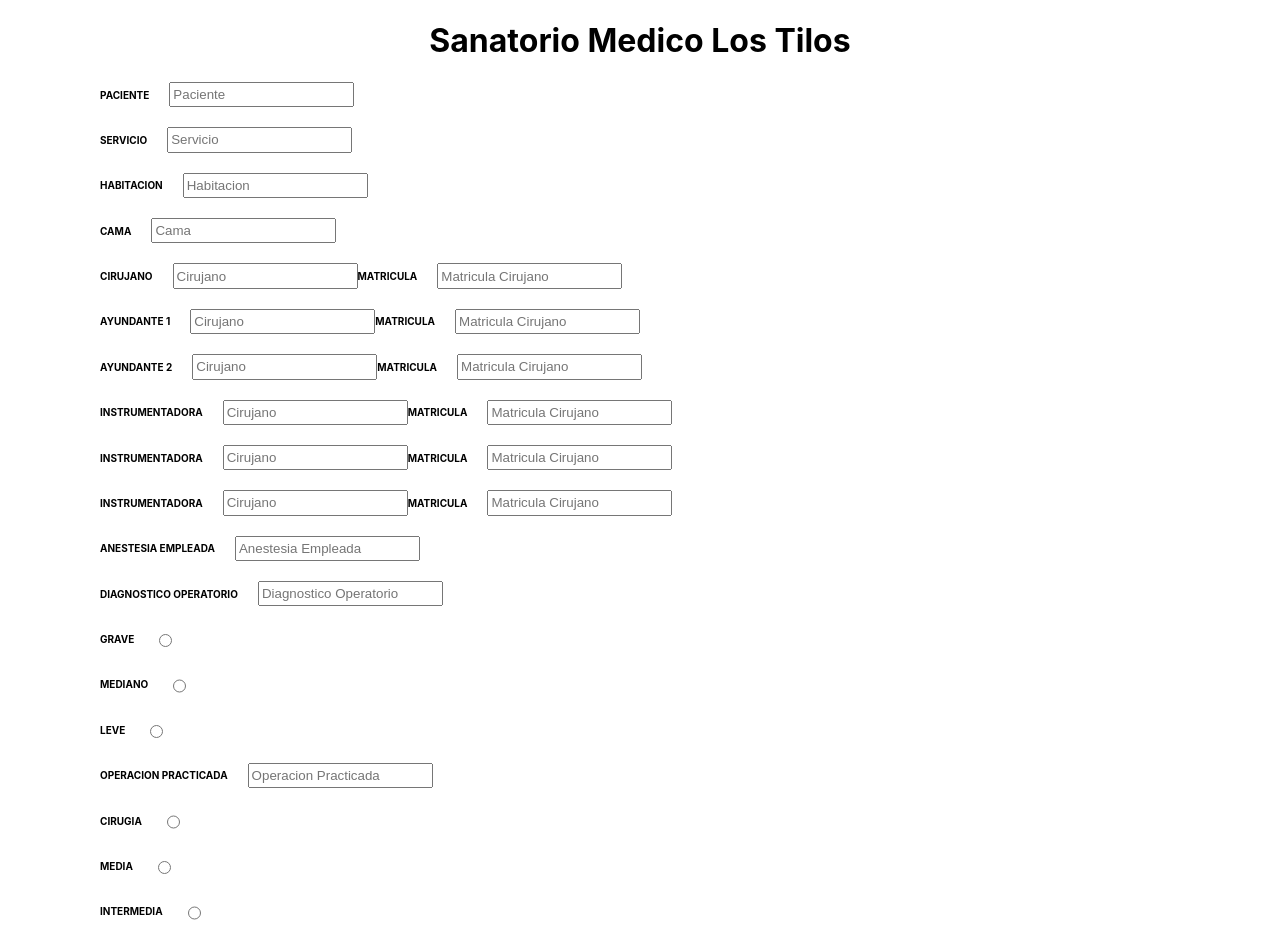
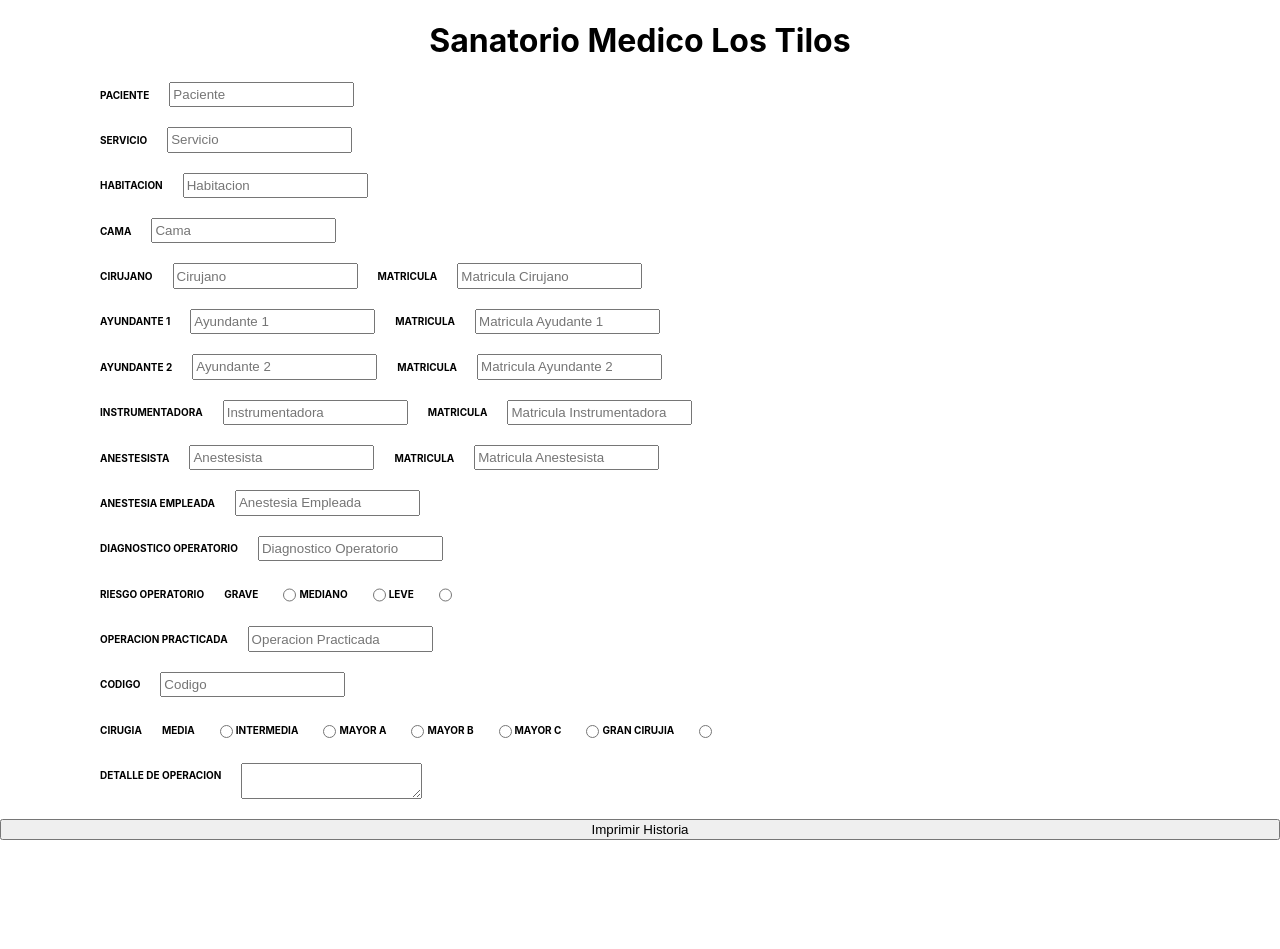
Before and after one commit to deividcingolani/clinica, a React (Create React App) app: page / in a window 1280 px wide. Shown: the top 949 px of the page. After the commit the page ends 840 px from the top, so only its background shows below. Built offline with nearby package versions, Linux system fonts and the light colour scheme.

Commit message:
clean form

```diff
--- a/src/components/FormClinica.js
+++ b/src/components/FormClinica.js
@@ -20,7 +20,7 @@ export default function FormClinica() {
           <input
             type="text"
             placeholder="Paciente"
-            {...register("Paciente", { required: true, maxLength: 80 })}
+            {...register("paciente", { required: true, maxLength: 120 })}
           />
         </div>
         <div className="row">
@@ -29,120 +29,98 @@ export default function FormClinica() {
           <input
             type="text"
             placeholder="Servicio"
-            {...register("Servicio", { required: true, maxLength: 100 })}
+            {...register("servicio", { required: true, maxLength: 100 })}
           />
         </div>
         <div className="row">
           <h1 className="label">Habitacion</h1>
 
           <input
-            type="text"
+            type="number"
             placeholder="Habitacion"
-            {...register("Habitacion", {
-              required: true,
-              pattern: /^\S+@\S+$/i,
-            })}
+            {...register("habitacion")}
           />
         </div>
         <div className="row">
           <h1 className="label">Cama</h1>
 
-          <input
-            type="tel"
-            placeholder="Cama"
-            {...register("Cama", { required: true, maxLength: 12 })}
-          />
+          <input type="number" placeholder="Cama" {...register("Cama")} />
         </div>
         <div className="row">
           <h1 className="label">Cirujano</h1>
           <input
             type="text"
             placeholder="Cirujano"
-            {...register("Cirujano", { required: true })}
+            {...register("cirujano", { required: true })}
           />
-          <h1 className="label">Matricula </h1>
-
+          <h1 className="label second-column">Matricula </h1>
           <input
             type="number"
             placeholder="Matricula Cirujano"
-            {...register("Matricula Cirujano", { required: true })}
+            {...register("matriculaCirujano", { required: true })}
           />
         </div>
         <div className="row">
           <h1 className="label">Ayundante 1</h1>
           <input
             type="text"
-            placeholder="Cirujano"
-            {...register("Cirujano", { required: true })}
+            placeholder="Ayundante 1"
+            {...register("ayundate1", { required: true })}
           />
-          <h1 className="label">Matricula </h1>
+          <h1 className="label second-column">Matricula </h1>
 
           <input
             type="number"
-            placeholder="Matricula Cirujano"
-            {...register("Matricula Cirujano", { required: true })}
+            placeholder="Matricula Ayudante 1"
+            {...register("matriculaAyudante1", { required: true })}
           />
         </div>
         <div className="row">
           <h1 className="label">Ayundante 2</h1>
           <input
             type="text"
-            placeholder="Cirujano"
-            {...register("Cirujano", { required: true })}
+            placeholder="Ayundante 2"
+            {...register("ayudante2", { required: true })}
           />
-          <h1 className="label">Matricula </h1>
+          <h1 className="label second-column">Matricula </h1>
 
           <input
             type="number"
-            placeholder="Matricula Cirujano"
-            {...register("Matricula Cirujano", { required: true })}
+            placeholder="Matricula Ayundante 2"
+            {...register("matriculaAyudante2", { required: true })}
           />
         </div>
         <div className="row">
           <h1 className="label">Instrumentadora</h1>
           <input
             type="text"
-            placeholder="Cirujano"
-            {...register("Cirujano", { required: true })}
+            placeholder="Instrumentadora"
+            {...register("instrumentadora", { required: true })}
           />
-          <h1 className="label">Matricula</h1>
+          <h1 className="label second-column">Matricula</h1>
 
           <input
             type="number"
-            placeholder="Matricula Cirujano"
-            {...register("Matricula Cirujano", { required: true })}
+            placeholder="Matricula Instrumentadora"
+            {...register("matriculaInstrumentadora", { required: true })}
           />
         </div>
         <div className="row">
-          <h1 className="label">Instrumentadora</h1>
+          <h1 className="label">Anestesista</h1>
           <input
             type="text"
-            placeholder="Cirujano"
-            {...register("Cirujano", { required: true })}
+            placeholder="Anestesista"
+            {...register("anestesista", { required: true })}
           />
-          <h1 className="label">Matricula</h1>
+          <h1 className="label second-column">Matricula</h1>
 
           <input
             type="number"
-            placeholder="Matricula Cirujano"
-            {...register("Matricula Cirujano", { required: true })}
+            placeholder="Matricula Anestesista"
+            {...register("matriculaAnestesista", { required: true })}
           />
         </div>
-        <div className="row">
-          <h1 className="label">Instrumentadora</h1>
-          <input
-            type="text"
-            placeholder="Cirujano"
-            {...register("Cirujano", { required: true })}
-          />
-          <h1 className="label">Matricula</h1>
 
-          <input
-            type="number"
-            placeholder="Matricula Cirujano"
-            {...register("Matricula Cirujano", { required: true })}
-          />
-        </div>
         <div className="row">
           <h1 className="label">Anestesia Empleada</h1>
 
@@ -158,23 +136,26 @@ export default function FormClinica() {
           <input
             type="text"
             placeholder="Diagnostico Operatorio"
-            {...register("Diagnostico Operatorio", {})}
+            {...register("diagnosticoOperatorio", {})}
           />
         </div>
+
         <div className="row">
+          <h1 className="label">Riesgo Operatorio</h1>
+
           <h1 className="label">Grave</h1>
 
-          <input {...register} type="radio" value="Grave" />
-        </div>
-        <div className="row">
+          <input {...register("riesgoOperatorio")} type="radio" value="Grave" />
           <h1 className="label">Mediano</h1>
 
-          <input {...register} type="radio" value="Mediano" />
-        </div>
-        <div className="row">
+          <input
+            {...register("riesgoOperatorio")}
+            type="radio"
+            value="Mediano"
+          />
           <h1 className="label">Leve</h1>
 
-          <input {...register} type="radio" value="Leve" />
+          <input {...register("riesgoOperatorio")} type="radio" value="Leve" />
         </div>
         <div className="row">
           <h1 className="label">Operacion Practicada</h1>
@@ -182,48 +163,46 @@ export default function FormClinica() {
           <input
             type="text"
             placeholder="Operacion Practicada"
-            {...register("Operacion Practicada", {})}
+            {...register("operacionPracticada", {})}
+          />
+        </div>
+        <div className="row">
+          <h1 className="label">Codigo</h1>
+
+          <input
+            type="number"
+            placeholder="Codigo"
+            {...register("codigo", {})}
           />
         </div>
         <div className="row">
           <h1 className="label">Cirugia</h1>
-
-          <input {...register} type="radio" value="Cirugia" />
-        </div>
-        <div className="row">
           <h1 className="label">Media</h1>
-
-          <input {...register} type="radio" value=" Media" />
-        </div>
-        <div className="row">
+          <input {...register("categoriaOperacion")} type="radio" value=" Media" />
           <h1 className="label">Intermedia</h1>
 
-          <input {...register} type="radio" value=" Intermedia" />
-        </div>
-        <div className="row">
+          <input {...register("categoriaOperacion")} type="radio" value=" Intermedia" />
+
           <h1 className="label">Mayor A</h1>
 
-          <input {...register} type="radio" value=" Mayor A" />
-        </div>
-        <div className="row">
+          <input {...register("categoriaOperacion")} type="radio" value=" Mayor A" />
+
           <h1 className="label">Mayor B</h1>
 
-          <input {...register} type="radio" value=" Mayor B" />
-        </div>
-        <div className="row">
+          <input {...register("categoriaOperacion")} type="radio" value=" Mayor B" />
+
           <h1 className="label">Mayor C</h1>
 
-          <input {...register} type="radio" value=" Mayor C" />
-        </div>
-        <div className="row">
+          <input {...register("categoriaOperacion")} type="radio" value=" Mayor C" />
+
           <h1 className="label">Gran Cirujia</h1>
 
-          <input {...register} type="radio" value=" Gran Cirujia" />
+          <input {...register("categoriaOperacion")} type="radio" value=" Gran Cirujia" />
         </div>
         <div className="row">
           <h1 className="label">Detalle de operacion</h1>
 
-          <textarea {...register("Detalle de operacion", {})} />
+          <textarea {...register("detalleOperacion", {})} />
         </div>
         <input
           type="submit"
--- a/src/components/formClinica.css
+++ b/src/components/formClinica.css
@@ -14,3 +14,7 @@ form {
   margin-right: 20px;
   text-transform: uppercase;
 }
+
+.second-column{
+    margin-left: 20px;
+}
```
